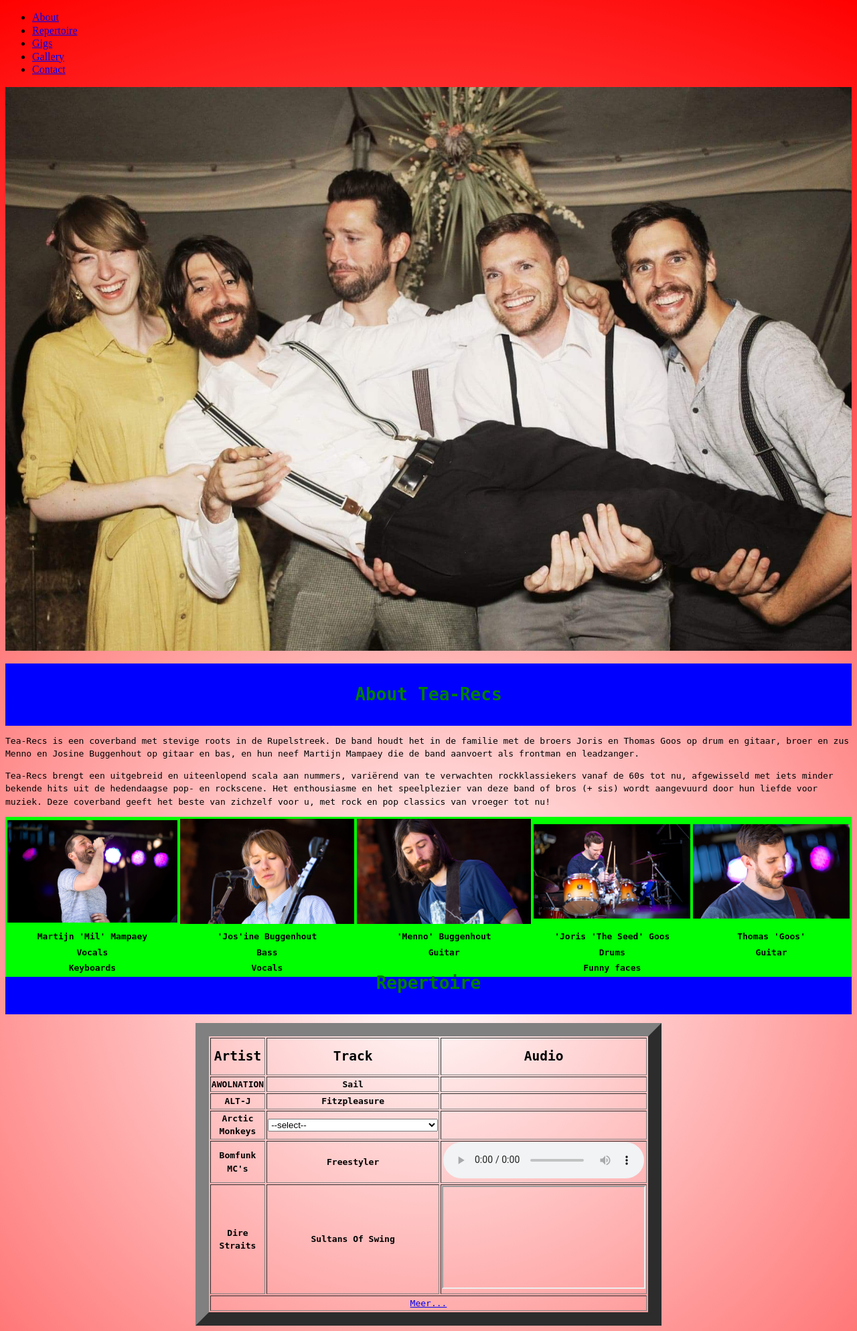
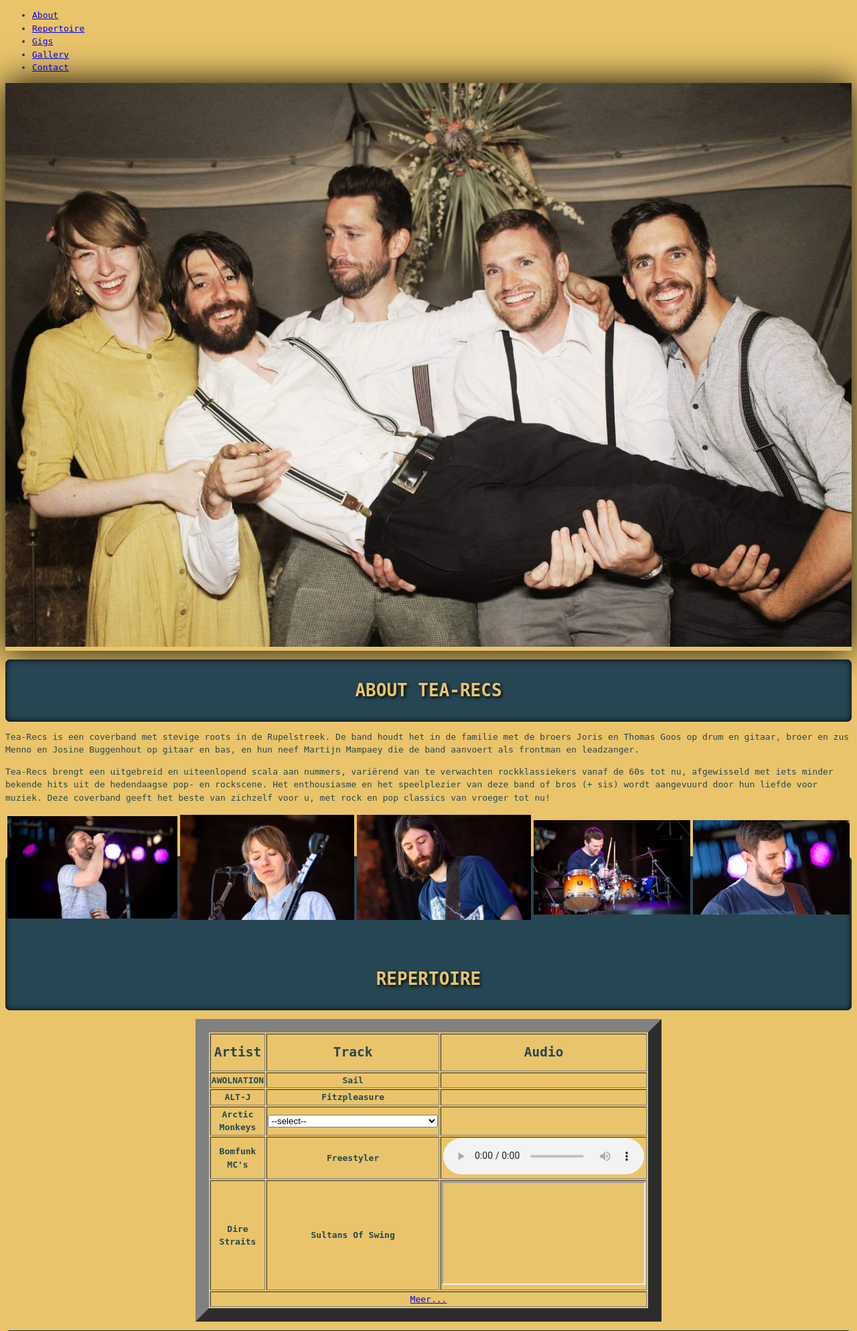
Before and after one commit to Goos0018/HTMLProject1, a PHP site: page / in a window 1280 px wide. Shown: the top 1988 px of the page at 67% size. Run offline with PHP 8.4, Linux system fonts and the light colour scheme; grey boxes are pictures that could not be loaded.

Commit message:
customized the titles

```diff
--- a/index.html
+++ b/index.html
@@ -5,8 +5,6 @@
     <title>HTMLProject1</title>
     <link rel="stylesheet" type="text/css" href=".\resources\css\styles.css"/>
 </head>
-
-
 
 <body>
 <!--
@@ -68,13 +66,13 @@
     </nav>
 </header>
 
-<img src=".\resources\images\photo_band.jpg" width="100%" height="auto" alt="Photo Tea-Recs">
-
+    <div class="header-image">
+        <img src=".\resources\images\photo_band.jpg" width="100%" height="auto" alt="Photo Tea-Recs">
+    </div>
 <div class="title">
     <p></p><br>
     <h1 id="About" align="center">About Tea-Recs</h1>
-    <br>
-    <p></p>
+    <br><p></p>
 </div>
 <div>
     <p>Tea-Recs is een coverband met stevige roots in de Rupelstreek. De band houdt het in de familie met de broers
@@ -119,8 +117,7 @@
 <div class="title">
     <p></p><br>
     <h1 id="Repertoire" align="center">Repertoire</h1>
-    <br>
-    <p></p>
+    <br><p></p>
 </div>
 
 <div>
@@ -180,8 +177,7 @@
 <div class="title">
     <p></p><br>
     <h1 id="Gigs" align="center">Gigs</h1>
-    <br>
-    <p></p>
+    <br><p></p>
 </div>
 
 <div>
@@ -207,15 +203,13 @@
 <div class="title">
     <p></p><br>
     <h1 id="Gallery" align="center">Gallery</h1>
-    <br>
-    <p></p>
+    <br><p></p>
 </div>
 
 <div class="title">
     <p></p><br>
     <h1 id="Contact" align="center">Contact</h1>
-    <br>
-    <p></p>
+    <br><p></p>
 </div>
 
 <div id="ContactForm">
@@ -237,12 +231,5 @@
 <footer align="center">
     ©
 </footer>
-
-<!--<script src="https://code.jquery.com/jquery-3.5.1.slim.min.js"
-        integrity="sha384-DfXdz2htPH0lsSSs5nCTpuj/zy4C+OGpamoFVy38MVBnE+IbbVYUew+OrCXaRkfj"
-        crossorigin="anonymous"></script>
-<script>window.jQuery || document.write('<script src="../assets/js/vendor/jquery.slim.min.js"><\/script>')</script>
-<script src="../assets/dist/js/bootstrap.bundle.min.js"></script>
--->
 </body>
 </html>
--- a/resources/css/styles.css
+++ b/resources/css/styles.css
@@ -1,33 +1,28 @@
 body {
-        background: radial-gradient(circle at center, white 0%, red 100%);
-        color: black;
+        background-color: rgb(233, 196, 106);
+        color: rgba(38, 70, 83);
         font-family: monospace;
         font-size: 100%;
         line-height: 150%;}
-
-header {
-        font-family: "";
-}
-
-footer {
-        color: #000000;
-        font-size: 80%;
-}
-
-h1 {color: green}
-
-
-
-#bandsummary {background-color: rgba(0, 255, 0)}
-
-.logo{
-    margin: 10px;
-    background-color: rgba(240, 248, 255, 0);
-}
 
 nav {
 }
 
 .title {
-    background-color: blue
+    background-color: rgb(38, 70, 83);
+    color: rgb(233, 196, 106);
+    text-shadow: 2px 2px 5px black;
+    border-radius: 7px;
+    box-shadow: 0px 0px 10px black inset;
+    text-transform:uppercase;
     }
+
+.header-image {
+    height: auto;
+    box-shadow: 0px 0px 50px black ;
+}
+
+
+footer {
+        font-size: 80%;
+}
```
